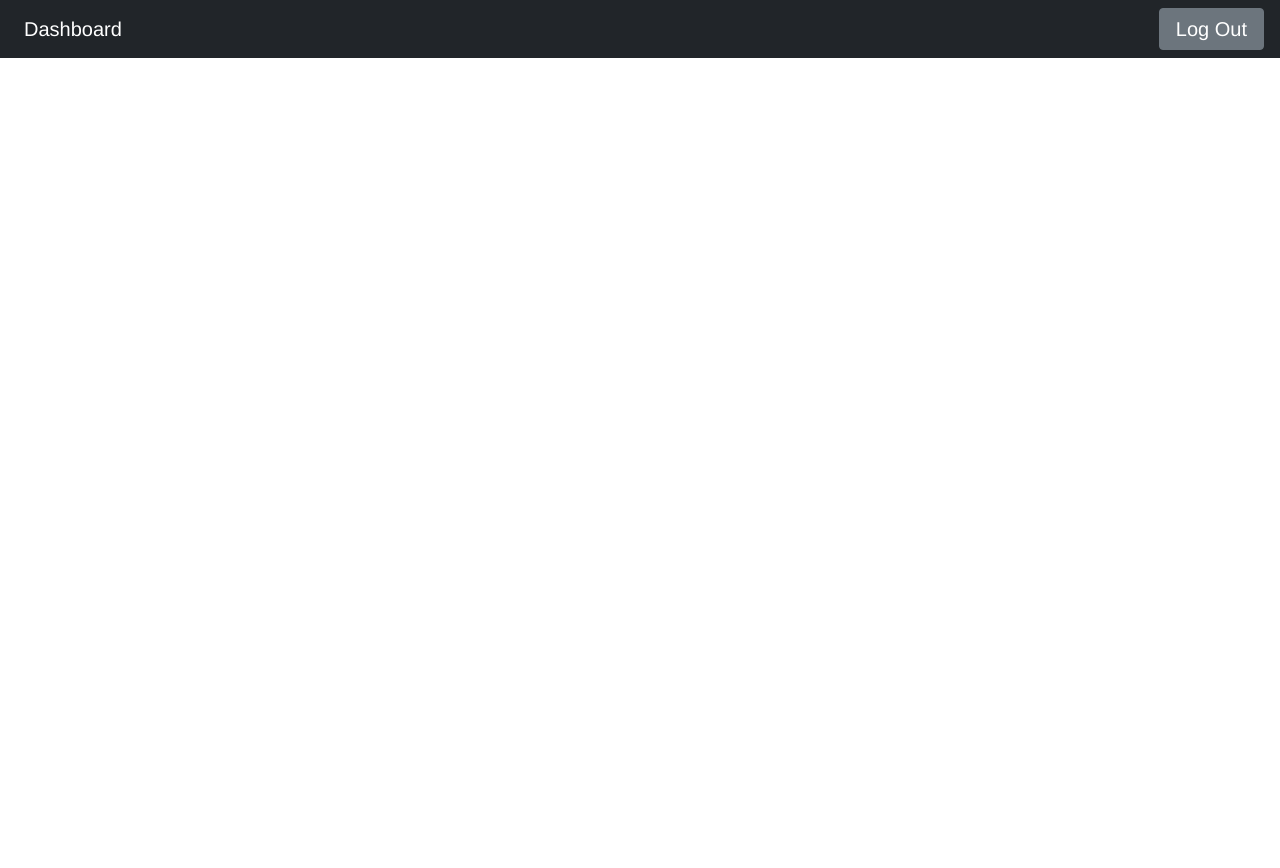
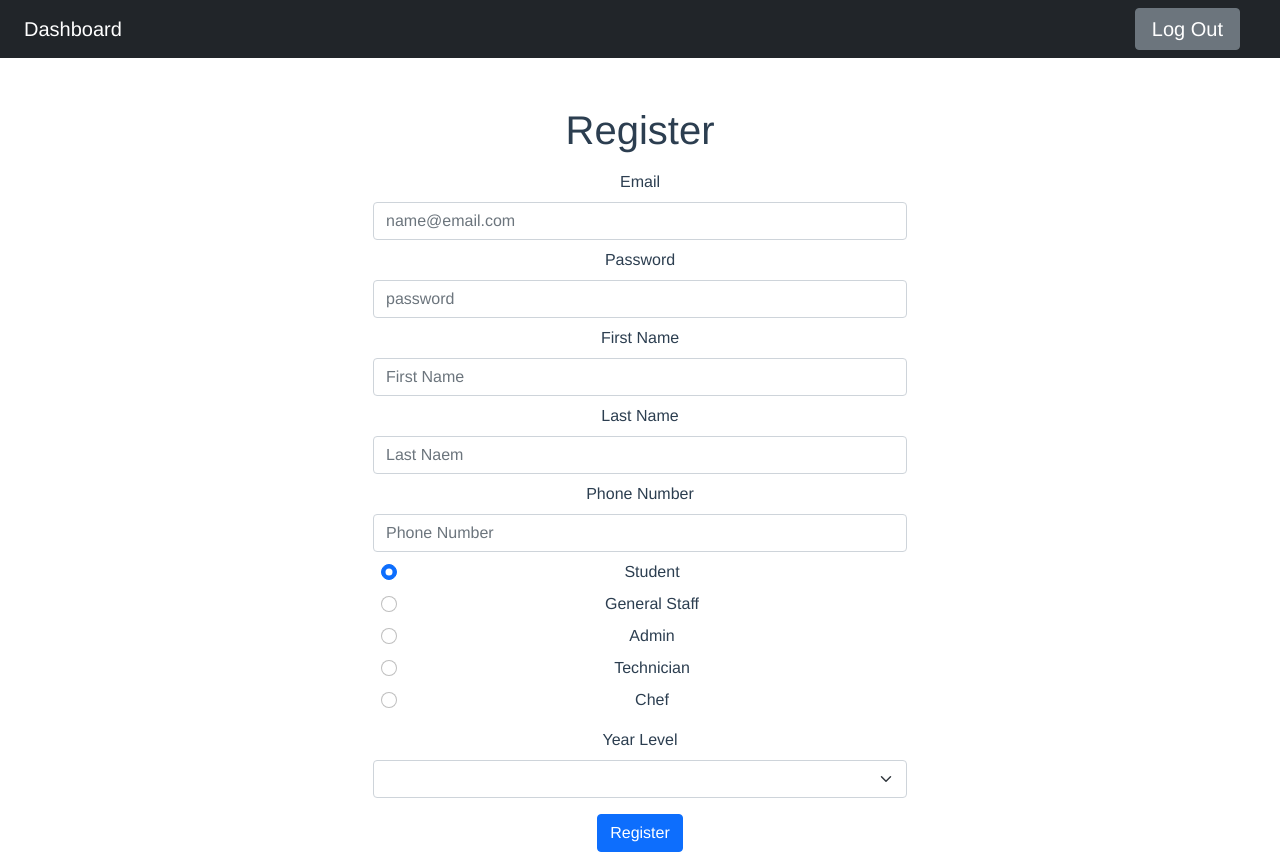
Before and after one commit to RohanAmjad123/Residence_Service_System, a Vue app in the folder frontend_vue/: page /#/register in a window 1280 px wide. Before the commit this address had no page. Before the commit the page ends 800 px from the top, so only its background shows below. Built offline with nearby package versions, Linux system fonts and the light colour scheme; sample sign-in values are in the browser's storage.

Commit message:
added registration to frontend

```diff
--- a/frontend_vue/src/components/navbar.vue
+++ b/frontend_vue/src/components/navbar.vue
@@ -72,16 +72,24 @@
         >Manage Rooms
       </router-link>
     </div>
+    <div class="d-flex flex-row px-4">
       <logoutButton
         v-if="isLoggedIn"
         class="btn btn-secondary navbar-brand ml-3 px-3"
       />
+      <router-link
+        to="Register"
+        v-if="!isLoggedIn"
+        class="btn btn-secondary navbar-brand ml-3 px-3"
+        >Register</router-link
+      >
       <router-link
         to="Login"
         v-if="!isLoggedIn"
         class="btn btn-primary navbar-brand ml-3 px-3"
         >Login</router-link
       >
+    </div>
   </div>
 </template>
 
--- a/frontend_vue/src/router/index.js
+++ b/frontend_vue/src/router/index.js
@@ -1,6 +1,7 @@
 import { createRouter, createWebHashHistory } from "vue-router";
 import store from "@/store/index";
 import Login from "@/views/Login";
+import Register from "@/views/Register";
 import Home from "@/views/Home";
 import Dashboard from "@/views/Dashboard";
 import MyComplaints from "@/views/Complaints/MyComplaints";
@@ -17,6 +18,11 @@ const routes = [
     path: "/login",
     name: "Login",
     component: Login,
+  },
+  {
+    path: "/register",
+    name: "Register",
+    component: Register,
   },
   {
     path: "/home",
--- /dev/null
+++ b/frontend_vue/src/views/Register.vue
@@ -0,0 +1,237 @@
+<template>
+  <div class="container">
+    <form class="container w-50" @submit.prevent="register">
+      <h1>Register</h1>
+      <div class="form-group">
+        <label class="form-label m-2">Email</label>
+        <input
+          required
+          v-model="email"
+          type="email"
+          placeholder="name@email.com"
+          class="form-control"
+        />
+      </div>
+      <div class="form-group">
+        <label class="form-label m-2">Password</label>
+        <input
+          required
+          v-model="password"
+          type="password"
+          placeholder="password"
+          class="form-control"
+        />
+      </div>
+      <div class="form-group">
+        <label class="form-label m-2">First Name</label>
+        <input
+          required
+          v-model="firstName"
+          type="text"
+          placeholder="First Name"
+          class="form-control"
+        />
+      </div>
+      <div class="form-group">
+        <label class="form-label m-2">Last Name</label>
+        <input
+          required
+          v-model="lastName"
+          type="text"
+          placeholder="Last Naem"
+          class="form-control"
+        />
+      </div>
+      <div class="form-group">
+        <label class="form-label m-2">Phone Number</label>
+        <input
+          required
+          v-model="phoneNum"
+          type="tel"
+          placeholder="Phone Number"
+          class="form-control"
+          pattern="[0-9]{10}"
+        />
+      </div>
+      <div class="form-group">
+        <div class="form-check m-2">
+          <input class="form-check-input" type="radio" name="exampleRadios" id="exampleRadios1" value="student" checked v-model="type">
+          <label class="form-check-label" for="exampleRadios1">
+            Student
+          </label>
+        </div>
+        <div class="form-check m-2">
+          <input class="form-check-input" type="radio" name="exampleRadios" id="exampleRadios2" value="staff" v-model="type">
+          <label class="form-check-label" for="exampleRadios2">
+            General Staff
+          </label>
+        </div>
+        <div class="form-check m-2">
+          <input class="form-check-input" type="radio" name="exampleRadios" id="exampleRadios3" value="admin" v-model="type">
+          <label class="form-check-label" for="exampleRadios3">
+            Admin
+          </label>
+        </div>
+        <div class="form-check m-2">
+          <input class="form-check-input" type="radio" name="exampleRadios" id="exampleRadios4" value="technician" v-model="type">
+          <label class="form-check-label" for="exampleRadios4">
+            Technician
+          </label>
+        </div>
+        <div class="form-check m-2">
+          <input class="form-check-input" type="radio" name="exampleRadios" id="exampleRadios5" value="chef" v-model="type">
+          <label class="form-check-label" for="exampleRadios5">
+            Chef
+          </label>
+        </div>
+      </div>
+      <div class="form-group" v-if="type == 'student'">
+        <label class="form-label m-2">Year Level</label>
+        <div class="input-group">
+          <select class="form-select" v-model="yearLevel" required>
+            <option value="1" selected>1</option>
+            <option value="2">2</option>
+            <option value="3">3</option>
+            <option value="4">4</option>
+            <option value="5">5</option>
+          </select>
+        </div>
+      </div>
+      <div class="form-group" v-if="type == 'admin'">
+        <label class="form-label m-2">Department</label>
+        <input
+          required
+          v-model="department"
+          type="text"
+          placeholder="Department"
+          class="form-control"
+        />
+      </div>
+      <div class="form-group" v-if="type == 'technician'">
+        <label class="form-label m-2">Specialization</label>
+        <input
+          required
+          v-model="specialization"
+          type="text"
+          placeholder="Specialization"
+          class="form-control"
+        />
+      </div>
+      <div class="form-group" v-if="type == 'chef'">
+        <label class="form-label m-2">Position</label>
+        <input
+          required
+          v-model="position"
+          type="text"
+          placeholder="Position"
+          class="form-control"
+        />
+      </div>
+      <button type="submit" class="btn btn-primary m-3">Register</button>
+    </form>
+  </div>
+</template>
+
+<script>
+import axios from "axios"
+
+export default {
+  components: {},
+  data() {
+    return {
+      email: "",
+      password: "",
+      firstName: "",
+      lastName: "",
+      phoneNum: "",
+      type: "student",
+      yearLevel: "",
+      specialization: "",
+      department: "",
+      position: "",
+    };
+  },
+  methods: {
+    register: function () {
+      let registerData = {}
+      if (this.type == 'student') {
+        registerData = {
+          user: {
+            email: this.email,
+            password: this.password,
+            first_name: this.firstName,
+            last_name: this.lastName,
+            phone_num: this.phoneNum
+          },
+          year_of_study: this.yearLevel
+        }
+      } else if (this.type == 'staff') {
+        registerData = {
+          user: {
+            email: this.email,
+            password: this.password,
+            first_name: this.firstName,
+            last_name: this.lastName,
+            phone_num: this.phoneNum
+          }
+        }
+      } else if (this.type == 'admin') {
+        registerData = {
+          user: {
+            email: this.email,
+            password: this.password,
+            first_name: this.firstName,
+            last_name: this.lastName,
+            phone_num: this.phoneNum
+          },
+          department: this.department
+        }
+      } else if (this.type == 'technician') {
+        registerData = {
+          user: {
+            email: this.email,
+            password: this.password,
+            first_name: this.firstName,
+            last_name: this.lastName,
+            phone_num: this.phoneNum
+          },
+          specialization: this.specialization
+        }
+      } else if (this.type == 'chef') {
+        registerData = {
+          user: {
+            email: this.email,
+            password: this.password,
+            first_name: this.firstName,
+            last_name: this.lastName,
+            phone_num: this.phoneNum
+          },
+          position: this.position
+        }
+      }
+      let url = "register/" + this.type + "/"
+
+      let loginData = {
+        email: this.email,
+        password: this.password
+      }
+
+      axios
+        .post(url, registerData)
+        .then(() => {
+          this.$store
+            .dispatch("login", loginData)
+            .then(() => {
+              this.$router.push("/dashboard")
+            })
+        })
+        .catch((error) => {
+          console.log('it did not work')
+          console.log(error)
+        })
+    },
+  },
+};
+</script>
+
+<style></style>
```
Also changed, not shown: 1 other file (tests, documents, lock files or other folders). Lines whose indentation alone changed are shown as unchanged.
